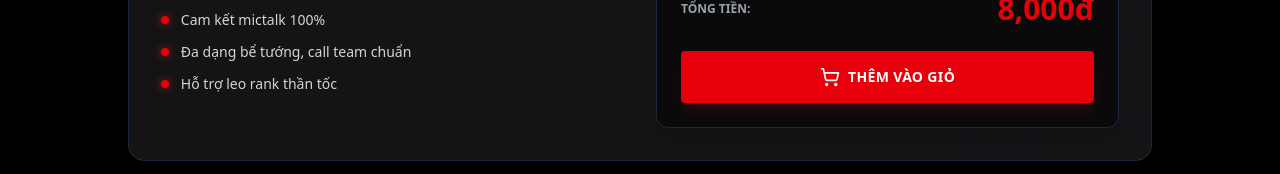
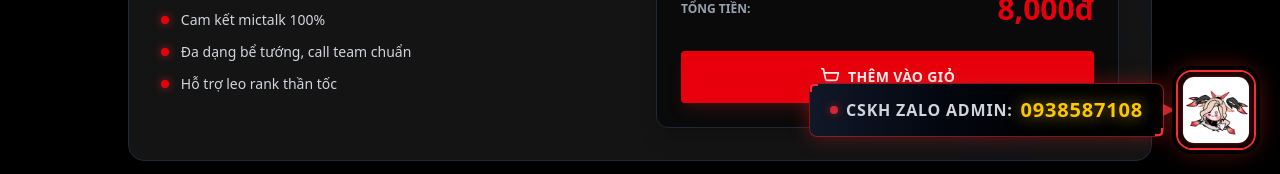
Before and after one commit to Laures2208/lauresshop, a React (Vite) app: page / in a window 1280 px wide. Shown: the part 626-800 px from the top of the page. Built offline with nearby package versions, Linux system fonts and the light colour scheme; no server answers; the database is empty.

Commit message:
feat(admin): add pending order notification and Zalo widget
- Add a pending order badge to the admin dashboard tab.
- Integrate a floating Zalo support widget on the homepage.

```diff
--- /dev/null
+++ b/src/components/ZaloWidget.tsx
@@ -0,0 +1,76 @@
+import { useState, useEffect } from 'react';
+import { motion, AnimatePresence } from 'motion/react';
+
+export default function ZaloWidget() {
+  const [showZalo, setShowZalo] = useState(true);
+
+  useEffect(() => {
+    const interval = setInterval(() => {
+      setShowZalo(prev => !prev);
+    }, 3000);
+    return () => clearInterval(interval);
+  }, []);
+
+  return (
+    <div className="fixed bottom-6 right-6 z-50 flex items-center gap-3">
+      {/* Tooltip pointing to the widget */}
+      <motion.div
+        initial={{ opacity: 0, x: 20 }}
+        animate={{ opacity: 1, x: 0 }}
+        className="bg-gradient-to-r from-gray-900 to-black text-white px-5 py-3 rounded-lg text-sm sm:text-base font-bold shadow-[0_0_20px_rgba(220,38,38,0.4)] relative flex items-center border border-red-500/50 tracking-wider uppercase"
+      >
+        {/* Techy top-left accent */}
+        <div className="absolute top-0 left-0 w-2 h-2 border-t-2 border-l-2 border-red-500 rounded-tl"></div>
+        {/* Techy bottom-right accent */}
+        <div className="absolute bottom-0 right-0 w-2 h-2 border-b-2 border-r-2 border-red-500 rounded-br"></div>
+
+        <span className="text-gray-300 mr-2 flex items-center">
+          <span className="w-2 h-2 rounded-full bg-red-500 animate-pulse mr-2 shadow-[0_0_8px_rgba(220,38,38,0.8)]"></span>
+          CSKH Zalo Admin:
+        </span>
+        <span className="text-yellow-400 text-lg sm:text-xl drop-shadow-[0_0_8px_rgba(250,204,21,0.6)] font-black">
+          0938587108
+        </span>
+        {/* Right arrow pointing to icon */}
+        <div className="absolute top-1/2 -right-[12px] -translate-y-1/2 border-t-[6px] border-t-transparent border-b-[6px] border-b-transparent border-l-[12px] border-l-red-500/80"></div>
+      </motion.div>
+
+      <a
+        href="https://zalo.me/0938587108"
+        target="_blank"
+        rel="noopener noreferrer"
+        className="relative w-16 h-16 sm:w-20 sm:h-20 flex items-center justify-center rounded-2xl bg-black border-2 border-red-500 shadow-[0_0_25px_rgba(220,38,38,0.5)] hover:shadow-[0_0_35px_rgba(220,38,38,0.8)] hover:scale-110 transition-all duration-300 overflow-hidden cursor-pointer shrink-0 ring-4 ring-black"
+      >
+        {/* Revolving border glow effect effect (simulated with large blur) */}
+        <div className="absolute inset-x-0 bottom-0 h-1/2 bg-gradient-to-t from-red-600/40 to-transparent"></div>
+
+        <AnimatePresence mode="wait">
+          {showZalo ? (
+            <motion.div
+              key="zalo"
+              initial={{ scale: 0.5, opacity: 0, rotate: -180 }}
+              animate={{ scale: 1, opacity: 1, rotate: 0 }}
+              exit={{ scale: 0.5, opacity: 0, rotate: 180 }}
+              transition={{ duration: 0.5, type: "spring" }}
+              className="absolute inset-0 flex items-center justify-center bg-gradient-to-br from-[#0068FF] to-blue-800"
+            >
+              <div className="absolute inset-0 bg-[url('https://www.transparenttextures.com/patterns/carbon-fibre.png')] opacity-20"></div>
+              <div className="text-white font-black text-2xl sm:text-3xl tracking-tighter italic drop-shadow-[0_0_10px_rgba(255,255,255,0.5)] z-10">Zalo</div>
+            </motion.div>
+          ) : (
+            <motion.div
+              key="shop"
+              initial={{ scale: 0.5, opacity: 0, rotate: -180 }}
+              animate={{ scale: 1, opacity: 1, rotate: 0 }}
+              exit={{ scale: 0.5, opacity: 0, rotate: 180 }}
+              transition={{ duration: 0.5, type: "spring" }}
+              className="absolute inset-0 flex items-center justify-center bg-black p-1"
+            >
+              <img src="/laures.jpg" alt="Shop" className="w-full h-full object-cover rounded-xl border border-red-900/50 shadow-[0_0_15px_rgba(220,38,38,0.4)]" />
+            </motion.div>
+          )}
+        </AnimatePresence>
+      </a>
+    </div>
+  );
+}
--- a/src/pages/Admin.tsx
+++ b/src/pages/Admin.tsx
@@ -125,7 +125,14 @@ export const Admin: React.FC = () => {
             <button onClick={() => setActiveTab('ACCOUNTS')} className={`px-4 py-2 text-xs font-bold uppercase rounded-lg transition-colors ${activeTab === 'ACCOUNTS' ? 'bg-red-600 text-white' : 'bg-[#1f1f1f] text-gray-400 hover:text-white'}`}>Tài Khoản Game</button>
             <button onClick={() => setActiveTab('SETTINGS')} className={`px-4 py-2 text-xs font-bold uppercase rounded-lg transition-colors ${activeTab === 'SETTINGS' ? 'bg-red-600 text-white' : 'bg-[#1f1f1f] text-gray-400 hover:text-white'}`}>Cấu Hình Giá</button>
             <button onClick={() => setActiveTab('USERS')} className={`px-4 py-2 text-xs font-bold uppercase rounded-lg transition-colors ${activeTab === 'USERS' ? 'bg-red-600 text-white' : 'bg-[#1f1f1f] text-gray-400 hover:text-white'}`}>Khách Hàng</button>
-            <button onClick={() => setActiveTab('ORDERS')} className={`px-4 py-2 text-xs font-bold uppercase rounded-lg transition-colors ${activeTab === 'ORDERS' ? 'bg-red-600 text-white' : 'bg-[#1f1f1f] text-gray-400 hover:text-white'}`}>Đơn Hàng</button>
+            <button onClick={() => setActiveTab('ORDERS')} className={`relative px-4 py-2 text-xs font-bold uppercase rounded-lg transition-colors ${activeTab === 'ORDERS' ? 'bg-red-600 text-white' : 'bg-[#1f1f1f] text-gray-400 hover:text-white'}`}>
+              Đơn Hàng
+              {orders.filter(o => o.status === 'PENDING').length > 0 && (
+                <span className="absolute -top-2 -right-2 bg-red-500 text-white text-[10px] w-5 h-5 flex items-center justify-center rounded-full border-2 border-black animate-pulse">
+                  {orders.filter(o => o.status === 'PENDING').length}
+                </span>
+              )}
+            </button>
           </div>
         </div>
 
--- a/src/pages/Home.tsx
+++ b/src/pages/Home.tsx
@@ -2,10 +2,11 @@ import React from 'react';
 import { AccountList } from '../components/AccountList';
 import { RentSlot } from '../components/RentSlot';
 import { RankBoost } from '../components/RankBoost';
+import ZaloWidget from '../components/ZaloWidget';
 
 export const Home: React.FC = () => {
   return (
-    <div className="flex-1 flex flex-col w-full">
+    <div className="flex-1 flex flex-col w-full relative">
       <div className="border-y border-red-900/20 shadow-[inset_0_0_50px_rgba(220,38,38,0.03)] py-4">
         <AccountList />
       </div>
@@ -13,6 +14,7 @@ export const Home: React.FC = () => {
       <div className="border-t border-red-900/20 shadow-[inset_0_0_50px_rgba(220,38,38,0.03)] py-4 pb-16">
         <RankBoost />
       </div>
+      <ZaloWidget />
     </div>
   );
 };
```
